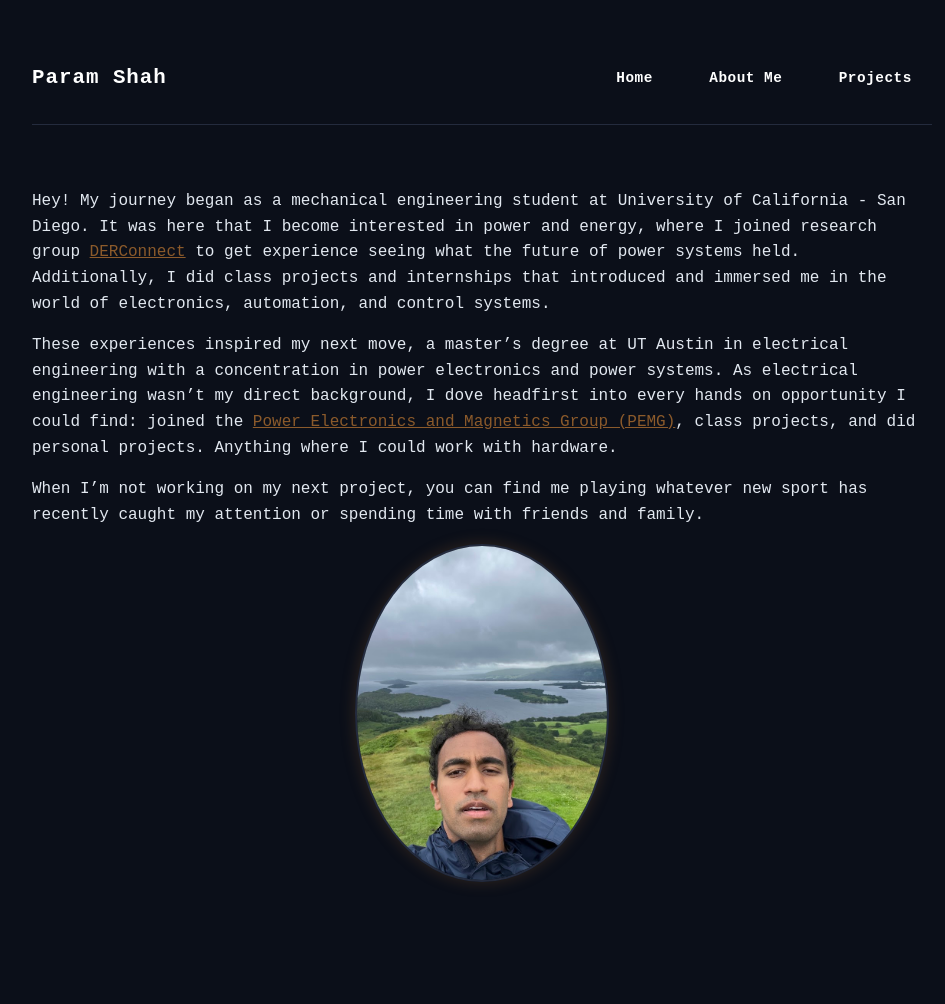
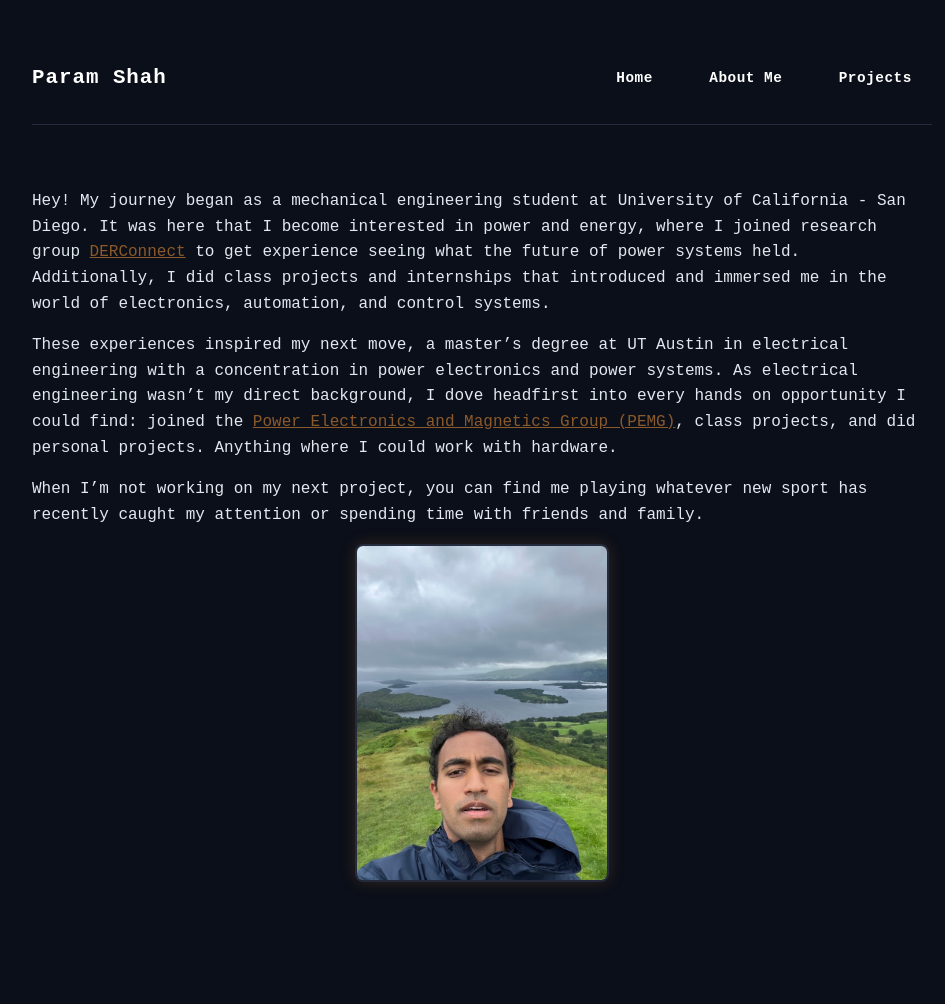
Before and after one commit to paramshah180/paramshah180.github.io, a Jekyll site: the page built from about.md, in a window 1280 px wide. Shown: the whole page, without its empty margins (158-1103 px from the left). Built offline with Jekyll 4.4.1, drawn with Linux system fonts in a browser that asks for light colours.

Commit message:
Change image border radius style in about.md
Updated image border radius in about.md.

```diff
--- a/about.md
+++ b/about.md
@@ -11,5 +11,5 @@ These experiences inspired my next move, a master's degree at UT Austin in elect
 When I'm not working on my next project, you can find me playing whatever new sport has recently caught my attention or spending time with friends and family.
 
 <p align="center" style="margin-bottom: 2rem;">
-  <img src="/Photos/aboutme.jpg" alt="About Me Portrait" width="250px" style="border-radius: 50%; border: 2px solid #242b3d; box-shadow: 0 0 15px rgba(139, 90, 43, 0.3);">
+  <img src="/Photos/aboutme.jpg" alt="About Me Portrait" width="250px" style="border-radius: 8px; border: 2px solid #242b3d; box-shadow: 0 0 15px rgba(139, 90, 43, 0.3);">
 </p>
```
